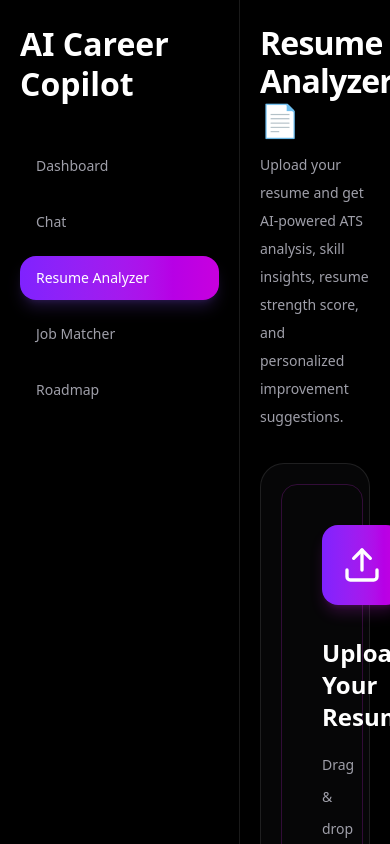
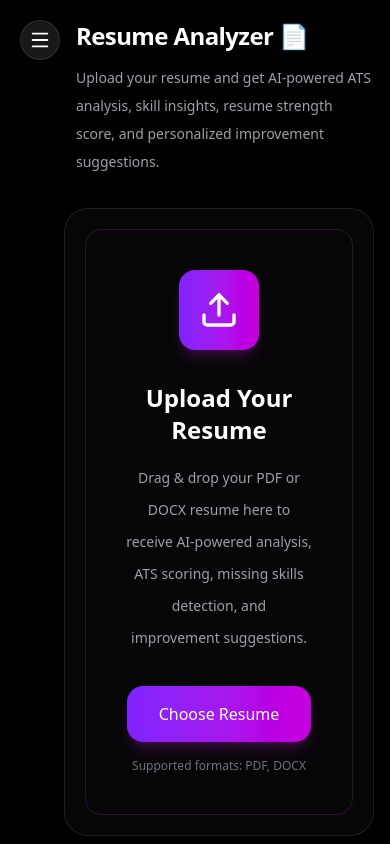
Before and after one commit to hfeezsayed/ai-career-copilot, a Next.js app in the folder frontend/: page /resume in a window 390 px wide. Shown: the top 844 px of the page. Built offline with nearby package versions, Linux system fonts and the light colour scheme.

Commit message:
feat: improve mobile responsiveness and navigation UI

```diff
--- a/frontend/src/app/(main)/chat/page.tsx
+++ b/frontend/src/app/(main)/chat/page.tsx
@@ -120,12 +120,14 @@ export default function ChatPage() {
       {/* Main Chat Area */}
       <div className="flex flex-1 flex-col overflow-hidden">
         {/* Header */}
-        <div className="border-b border-white/10 px-8 py-5">
-          <h1 className="text-2xl font-semibold">AI Career Copilot</h1>
+        <div className="hidden md:block border-b border-white/10 px-8 py-5">
+          <h1 className="text-lg md:text-2xl font-semibold">
+            AI Career Copilot
+          </h1>
         </div>
 
         {/* Messages */}
-        <div className="flex-1 overflow-y-auto px-8 py-8">
+        <div className="flex-1 overflow-y-auto px-4 py-6 md:px-8 md:py-8">
           <div className="mx-auto flex min-h-full w-full max-w-4xl flex-col gap-6">
             {messages.map((message, index) => (
               <ChatMessage
@@ -144,7 +146,7 @@ export default function ChatPage() {
         </div>
 
         {/* Input */}
-        <div className="border-t border-white/10 bg-black px-8 py-4 shrink-0">
+        <div className="border-t border-white/10 bg-black px-4 py-4 md:px-8 shrink-0">
           <div className="mx-auto w-full max-w-4xl">
             <ChatInput onSend={handleSendMessage} />
           </div>
--- a/frontend/src/app/(main)/dashboard/page.tsx
+++ b/frontend/src/app/(main)/dashboard/page.tsx
@@ -40,14 +40,14 @@ export default function DashboardPage() {
   }, []);
 
   return (
-    <div className="space-y-10 px-10 py-8">
+    <div className="space-y-10 px-6 py-20 md:px-10 md:py-8">
       {/* Header */}
       <div>
         <h1 className="text-4xl font-bold tracking-tight text-white">
-          Welcome Back 👋
+          Welcome Back,
         </h1>
 
-        <p className="mt-3 text-lg text-zinc-400">
+        <p className="mt-3 text-base md:text-lg text-zinc-400 max-w-2xl">
           Your AI Career Copilot dashboard.
         </p>
       </div>
@@ -55,7 +55,11 @@ export default function DashboardPage() {
       {/* Stats Cards */}
       <div className="grid grid-cols-1 gap-6 md:grid-cols-2 xl:grid-cols-4">
         {/* Resume Score */}
-        <div className="rounded-3xl border border-white/10 bg-[#0B0B0F] p-7">
+        <div
+          className="
+        rounded-3xl border border-white/10 bg-[#0B0B0F] p-7 transition-all duration-300 hover:-translate-y-1
+        hover:border-violet-500/30 hover:shadow-lg hover:shadow-violet-500/10"
+        >
           <div className="mb-7 flex h-14 w-14 items-center justify-center rounded-2xl bg-violet-500/20">
             <FileText className="text-violet-400" size={28} />
           </div>
--- a/frontend/src/app/(main)/job-matcher/page.tsx
+++ b/frontend/src/app/(main)/job-matcher/page.tsx
@@ -67,7 +67,8 @@ export default function JobMatcherPage() {
           max-w-7xl
           space-y-10
           px-4
-          py-6
+          pt-8
+          pb-6
           sm:px-6
           lg:px-8
           xl:px-10
--- a/frontend/src/app/(main)/layout.tsx
+++ b/frontend/src/app/(main)/layout.tsx
@@ -2,6 +2,8 @@
 
 import Link from "next/link";
 import { usePathname } from "next/navigation";
+import { useState } from "react";
+import { Menu, X } from "lucide-react";
 
 export default function MainLayout({
   children,
@@ -9,6 +11,8 @@ export default function MainLayout({
   children: React.ReactNode;
 }) {
   const pathname = usePathname();
+
+  const [sidebarOpen, setSidebarOpen] = useState(false);
 
   const navItems = [
     {
@@ -34,9 +38,73 @@ export default function MainLayout({
   ];
 
   return (
-    <div className="flex min-h-screen bg-black text-white">
+    <div className="flex min-h-screen bg-black text-white overflow-x-hidden">
+      {/* Mobile Menu Button */}
+      <button
+        onClick={() => setSidebarOpen(true)}
+        className="
+          fixed
+          top-5
+          left-5
+          z-50
+          rounded-xl
+          border
+          border-white/10
+          bg-zinc-900
+          p-2
+          text-white
+          md:hidden
+        "
+      >
+        <Menu size={22} />
+      </button>
+
+      {/* Mobile Overlay */}
+      {sidebarOpen && (
+        <div
+          className="
+            fixed
+            inset-0
+            z-40
+            bg-black/70
+            backdrop-blur-sm
+            md:hidden
+          "
+          onClick={() => setSidebarOpen(false)}
+        />
+      )}
+
       {/* Sidebar */}
-      <aside className="w-[240px] border-r border-white/10 bg-black px-5 py-6">
+      <aside
+        className={`
+          fixed
+          left-0
+          top-0
+          z-50
+          h-screen
+          w-[260px]
+          border-r
+          border-white/10
+          bg-black
+          px-5
+          py-6
+          transition-transform
+          duration-300
+
+          ${sidebarOpen ? "translate-x-0" : "-translate-x-full"}
+
+          md:translate-x-0
+          md:static
+          md:block
+        `}
+      >
+        {/* Mobile Close Button */}
+        <div className="mb-6 flex justify-end md:hidden">
+          <button onClick={() => setSidebarOpen(false)}>
+            <X size={22} />
+          </button>
+        </div>
+
         {/* Logo */}
         <div className="mb-10">
           <h1 className="text-3xl font-bold leading-tight text-white">
@@ -52,10 +120,15 @@ export default function MainLayout({
             <Link
               key={item.href}
               href={item.href}
+              onClick={() => setSidebarOpen(false)}
               className={`
-                rounded-2xl px-4 py-3
-                text-sm font-medium
-                transition-all duration-200
+                rounded-2xl
+                px-4
+                py-3
+                text-sm
+                font-medium
+                transition-all
+                duration-200
                 ${
                   pathname === item.href
                     ? "bg-gradient-to-r from-violet-600 to-fuchsia-600 text-white shadow-lg shadow-violet-500/20"
@@ -70,7 +143,7 @@ export default function MainLayout({
       </aside>
 
       {/* Main Content */}
-      <main className="flex-1 overflow-hidden">{children}</main>
+      <main className="flex-1 overflow-x-hidden">{children}</main>
     </div>
   );
 }
--- a/frontend/src/app/(main)/resume/page.tsx
+++ b/frontend/src/app/(main)/resume/page.tsx
@@ -13,11 +13,11 @@ export default function ResumePage() {
   const [analysis, setAnalysis] = useState<any>(null);
 
   return (
-    <div className="min-h-screen bg-black text-white px-5 md:px-8 py-6">
+    <div className="min-h-screen bg-black text-white px-4 py-5 sm:px-6 md:px-8">
       <div className="max-w-7xl mx-auto">
         {/* Header */}
-        <div className="mb-8">
-          <h1 className="text-3xl md:text-3xl font-bold tracking-tight">
+        <div className="mb-8 pl-15 md:pl-0">
+          <h1 className="text-2xl sm:text-3xl font-bold tracking-tight">
             Resume Analyzer 📄
           </h1>
 
@@ -28,7 +28,7 @@ export default function ResumePage() {
         </div>
 
         {/* Upload Section */}
-        <div className="mb-8">
+        <div className="mb-8 pl-12 md:pl-0">
           <UploadBox setAnalysis={setAnalysis} />
         </div>
 
@@ -36,7 +36,7 @@ export default function ResumePage() {
         {analysis && (
           <>
             {/* Top Section */}
-            <div className="grid grid-cols-1 xl:grid-cols-12 gap-6 mb-8 items-start">
+            <div className="grid grid-cols-1 gap-6 xl:grid-cols-12 mb-8 items-start">
               {/* Left Score Cards */}
               <div className="xl:col-span-3 space-y-6">
                 <ATSScoreCard
@@ -71,7 +71,7 @@ export default function ResumePage() {
             </div>
 
             {/* Skills */}
-            <div className="mb-8">
+            <div className="mb-8 pl-12 md:pl-0">
               <SkillsCard
                 detectedSkills={analysis.detected_skills}
                 missingSkills={analysis.missing_skills}
@@ -79,12 +79,12 @@ export default function ResumePage() {
             </div>
 
             {/* Resume Overview */}
-            <div className="mb-8">
+            <div className="mb-8 pl-12 md:pl-0">
               <ResumePreview analysis={analysis} />
             </div>
 
             {/* AI Suggestions */}
-            <div className="mb-8">
+            <div className="mb-8 pl-12 md:pl-0">
               <AIFeedback suggestions={analysis.suggestions} />
             </div>
 
--- a/frontend/src/app/(main)/roadmap/page.tsx
+++ b/frontend/src/app/(main)/roadmap/page.tsx
@@ -87,8 +87,10 @@ export default function RoadmapPage() {
         max-w-7xl
         space-y-10
         px-4
-        py-6
+        pt-18
+        pb-6
         sm:px-6
+        md:pt-6
         lg:px-8
         xl:px-10
       "
--- a/frontend/src/components/chat/chat-sidebar.tsx
+++ b/frontend/src/components/chat/chat-sidebar.tsx
@@ -2,9 +2,11 @@
 
 import { useEffect, useState } from "react";
 
-import { MoreHorizontal, Pencil, Trash2 } from "lucide-react";
+import { MoreHorizontal, Pencil, Trash2, Menu, X, Home } from "lucide-react";
 
 import { getChats, deleteChat, renameChat } from "@/lib/api";
+
+import Link from "next/link";
 
 type Chat = {
   id: string;
@@ -47,6 +49,9 @@ export default function ChatSidebar() {
   function openChat(chatId: string) {
     setActiveChat(chatId);
 
+    // Close mobile sidebar
+    setOpenMenu("");
+
     window.dispatchEvent(
       new CustomEvent("open-chat", {
         detail: { chatId },
@@ -57,6 +62,9 @@ export default function ChatSidebar() {
   // New Chat
   function newChat() {
     setActiveChat("");
+
+    // Close mobile sidebar
+    setOpenMenu("");
 
     window.dispatchEvent(new Event("new-chat"));
   }
@@ -85,10 +93,8 @@ export default function ChatSidebar() {
     if (!newTitle) return;
 
     try {
-      // Save in MongoDB
       await renameChat(chatId, newTitle);
 
-      // Update frontend
       setChats((prev) =>
         prev.map((chat) =>
           chat.id === chatId
@@ -105,17 +111,86 @@ export default function ChatSidebar() {
   }
 
   return (
+    <>
+      {/* Mobile Menu Button */}
+      <div className="fixed top-4 left-4 z-50 flex gap-2 md:hidden">
+        {/* Sidebar Toggle */}
+        <button
+          onClick={() => setOpenMenu(openMenu === "sidebar" ? "" : "sidebar")}
+          className="
+      flex
+      h-10
+      w-10
+      items-center
+      justify-center
+      rounded-full
+      border
+      border-zinc-700
+      bg-zinc-900
+      text-white
+    "
+        >
+          {openMenu === "sidebar" ? <X size={18} /> : <Menu size={18} />}
+        </button>
+
+        {/* Dashboard Button */}
+        <Link
+          href="/dashboard"
+          className="
+      flex
+      h-10
+      w-10
+      items-center
+      justify-center
+      rounded-full
+      border
+      border-zinc-700
+      bg-zinc-900
+      text-white
+    "
+        >
+          <Home size={18} />
+        </Link>
+      </div>
+
+      {/* Mobile Overlay */}
+      {openMenu === "sidebar" && (
         <div
           className="
-        min-w-[360px]
-        max-w-[360px]
+            fixed
+            inset-0
+            z-40
+            bg-black/60
+            md:hidden
+          "
+          onClick={() => setOpenMenu("")}
+        />
+      )}
+
+      {/* Sidebar */}
+      <div
+        className={`
+          fixed
+          left-0
+          top-0
+          z-50
           h-full
+          w-[280px]
+          overflow-y-auto
           border-r
           border-zinc-800
           bg-black
           p-5
-        overflow-y-auto
-      "
+          transition-transform
+          duration-300
+
+          ${openMenu === "sidebar" ? "translate-x-0" : "-translate-x-full"}
+
+          md:relative
+          md:h-full
+          md:w-[360px]
+          md:translate-x-0
+        `}
       >
         {/* New Chat */}
         <button
@@ -177,7 +252,6 @@ export default function ChatSidebar() {
 
               {/* Menu */}
               <div className="relative">
-              {/* 3 Dots */}
                 <button
                   onClick={(e) => {
                     e.stopPropagation();
@@ -200,7 +274,6 @@ export default function ChatSidebar() {
                   <MoreHorizontal size={18} />
                 </button>
 
-              {/* Dropdown */}
                 {openMenu === chat.id && (
                   <div
                     className="
@@ -274,5 +347,6 @@ export default function ChatSidebar() {
           ))}
         </div>
       </div>
+    </>
   );
 }
--- a/frontend/src/components/job-matcher/job-matcher-header.tsx
+++ b/frontend/src/components/job-matcher/job-matcher-header.tsx
@@ -1,16 +1,37 @@
 "use client";
+
 import { BriefcaseBusiness } from "lucide-react";
 
 export default function JobMatcherHeader() {
   return (
     <div className="space-y-3">
       <div className="flex items-center gap-3">
-        <h1 className="text-4xl font-bold text-white">Job Matcher</h1>
+        <h1
+          className="
+            pl-16
+            md:pl-0
+            text-2xl
+            sm:text-3xl
+            lg:text-4xl
+            font-bold
+            text-white
+          "
+        >
+          Job Matcher
+        </h1>
 
-        <BriefcaseBusiness className="h-8 w-8 text-violet-400" />
+        <BriefcaseBusiness className="h-6 w-6 sm:h-7 sm:w-7 text-violet-400" />
       </div>
 
-      <p className="max-w-3xl text-lg text-zinc-400">
+      <p
+        className="
+          max-w-3xl
+          text-sm
+          sm:text-base
+          lg:text-lg
+          text-zinc-400
+        "
+      >
         Compare your resume against job descriptions with AI-powered ATS
         matching, keyword analysis, and skill gap detection.
       </p>
```
Lines whose indentation alone changed are shown as unchanged.
